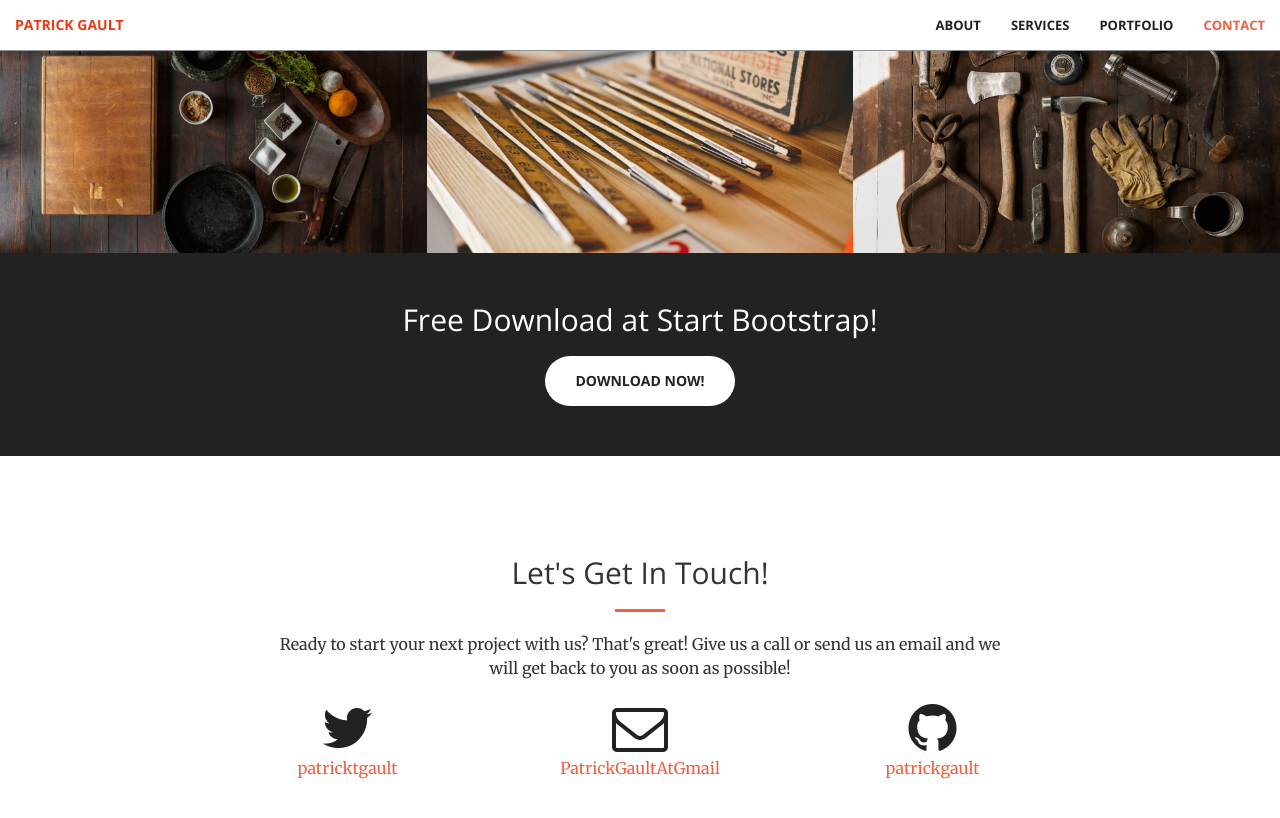
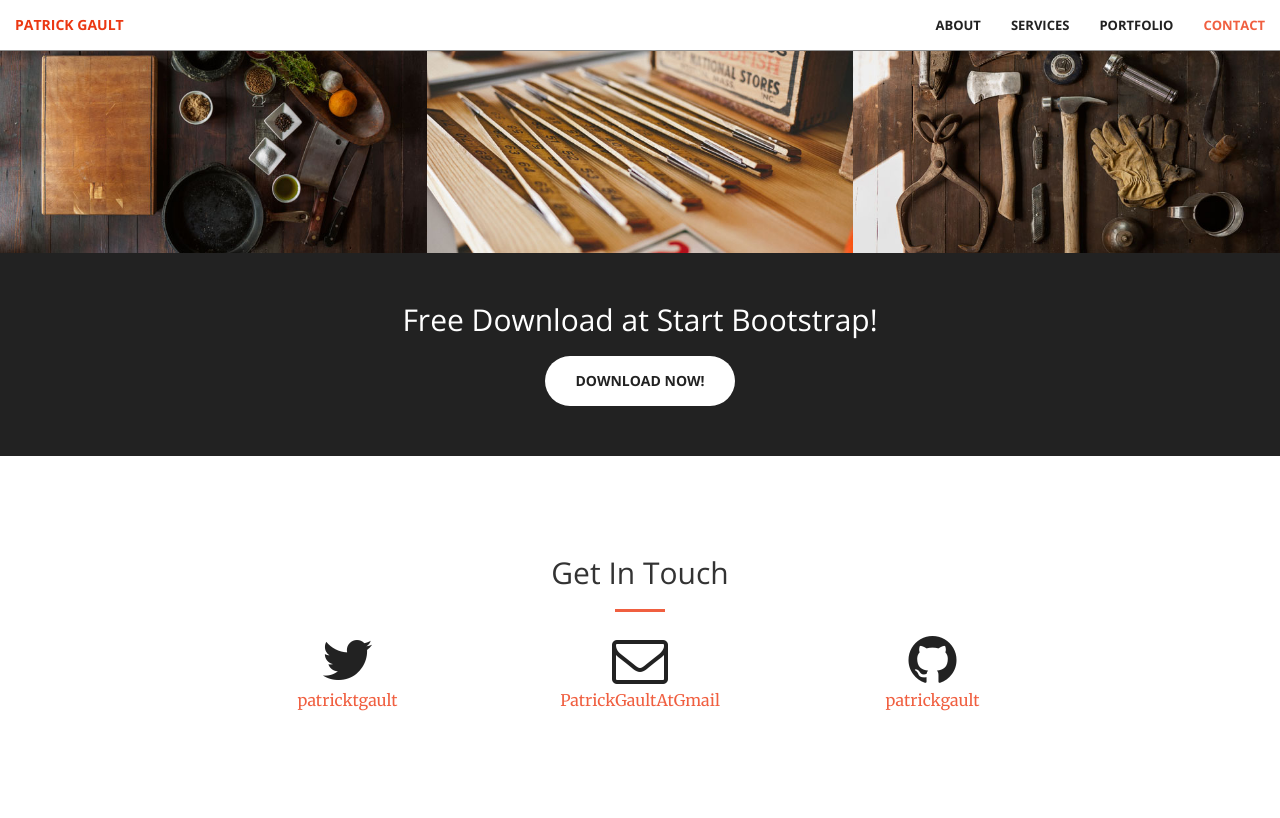
Before and after one commit to patrickgault/patrickgault.github.io, a Jekyll site: the page built from index.html, in a window 1280 px wide and 900 px high, scrolled down 1981 px. Shown: the top 818 px of the window. Built offline with Jekyll 4.4.1, drawn with Linux system fonts in a browser that asks for light colours.

Commit message:
test update

```diff
--- a/_includes/contact.html
+++ b/_includes/contact.html
@@ -2,9 +2,8 @@
     <div class="container">
         <div class="row">
             <div class="col-lg-8 col-lg-offset-2 text-center">
-                <h2 class="section-heading">Let's Get In Touch!</h2>
+                <h2 class="section-heading">Get In Touch</h2>
                 <hr class="primary">
-                <p>Ready to start your next project with us? That's great! Give us a call or send us an email and we will get back to you as soon as possible!</p>
             </div>
         <div class="col-lg-2 col-lg-offset-2 text-center">
             <a href="https://twitter.com/{{ site.twitter_username }}">
```
